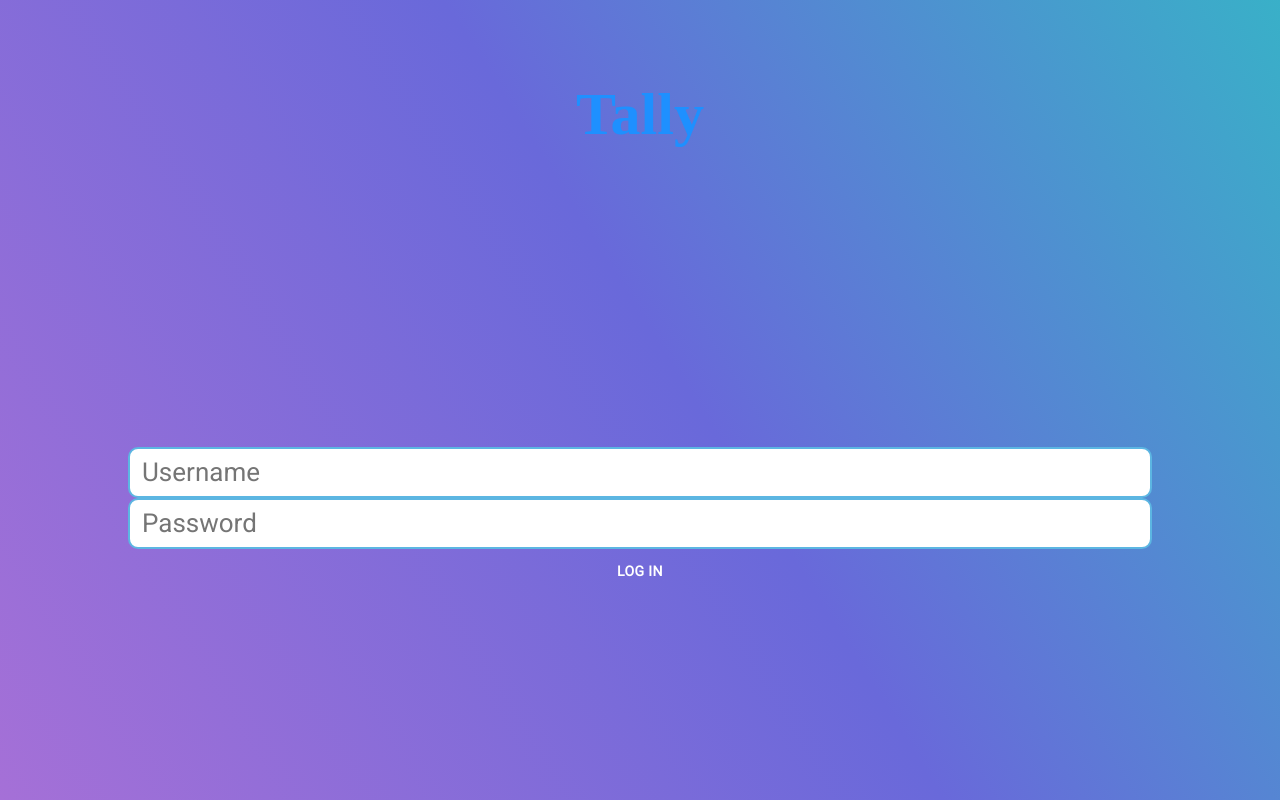
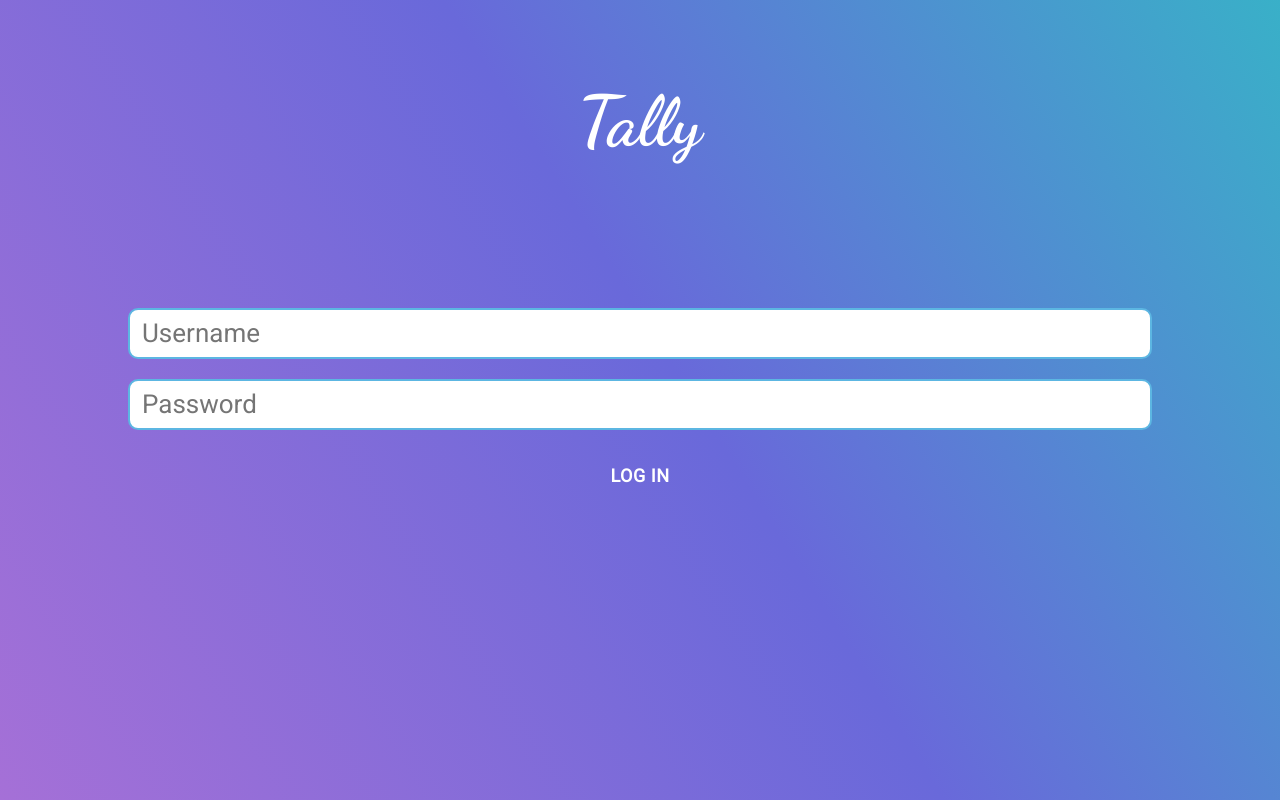
Before and after one commit to MGS1993/Tally, a React (Create React App) app: page / in a window 1280 px wide. Built offline with nearby package versions, Linux system fonts and the light colour scheme.

Commit message:
started impl validation with yup.

```diff
--- a/package.json
+++ b/package.json
@@ -6,6 +6,7 @@
     "@craco/craco": "^6.4.3",
     "@emotion/react": "^11.7.1",
     "@emotion/styled": "^11.6.0",
+    "@hookform/resolvers": "^2.8.8",
     "@mui/icons-material": "^5.2.5",
     "@mui/material": "^5.2.5",
     "@mui/styled-engine-sc": "^5.1.0",
@@ -22,7 +23,8 @@
     "recharts": "^2.1.9",
     "styled-components": "^5.3.3",
     "uuid": "^8.3.2",
-    "web-vitals": "^1.1.2"
+    "web-vitals": "^1.1.2",
+    "yup": "^0.32.11"
   },
   "scripts": {
     "start": "craco start",
--- a/src/Pages/LoginPage.js
+++ b/src/Pages/LoginPage.js
@@ -9,21 +9,31 @@ import { InputWrapper, StyledInput } from "../components/styles/Menu.styled";
 import { FormSubmitBtn } from "../components/styles/Button.styled";
 import { login } from "../util/auth";
 import AuthContext from "../auth/context";
+import loginSchema from "../Validations/LoginValidation";
+import { yupResolver } from "@hookform/resolvers/yup";
 
+//TODO finish login validation errors
 const LoginPage = () => {
   const authContext = useContext(AuthContext);
-  const { register, handleSubmit } = useForm();
+  const {
+    register,
+    handleSubmit,
+    // formState: { errors },
+  } = useForm({
+    resolver: yupResolver(loginSchema),
+  });
 
-  const loginFunction = async (payload) => {
-    const { response, data } = await login(payload);
-    if (response.status === 200) {
-      console.log("Successfully logged in");
+  const loginFunction = async (formData) => {
+    const { response, data } = await login(formData);
+    // if (response.status === 200) {
+    //   localStorage.setItem("user", JSON.stringify(data));
+    //   authContext.setUser(data);
+    // }
 
-      localStorage.setItem("user", JSON.stringify(data));
-      authContext.setUser(data);
-    }
+    // console.log("response:", response);
+    // console.log("data:", data);
   };
-
+  // console.log(errors);
   return (
     <LoginContainer>
       <Title>
@@ -35,7 +45,7 @@ const LoginPage = () => {
             type="text"
             placeholder="Username"
             name="username"
-            {...register("username", { required: true })}
+            {...register("username")}
           />
         </InputWrapper>
         <InputWrapper>
@@ -43,7 +53,7 @@ const LoginPage = () => {
             type="password"
             placeholder="Password"
             name="password"
-            {...register("password", { required: true })}
+            {...register("password")}
           />
         </InputWrapper>
         <FormSubmitBtn type="submit">Log In</FormSubmitBtn>
--- /dev/null
+++ b/src/Validations/LoginValidation.js
@@ -0,0 +1,11 @@
+import * as yup from "yup";
+
+const loginSchema = yup.object().shape({
+  username: yup.string().required("Username is required"),
+  password: yup
+    .string()
+    .min(4, "Password must contain at least 4 characters")
+    .required("Password is required"),
+});
+
+export default loginSchema;
--- a/src/components/styles/LoginPage.styled.js
+++ b/src/components/styles/LoginPage.styled.js
@@ -1,13 +1,12 @@
 import styled from "styled-components";
 
 export const Title = styled.div`
-  @import url("https://fonts.googleapis.com/css2?family=Anton&family=Dancing+Script:wght@700&display=swap");
   position: absolute;
   font-family: "Dancing Script", cursive;
   left: 0;
   right: 0;
-  font-size: 30px;
-  color: dodgerblue;
+  font-size: 35px;
+  color: white;
   margin-left: 0;
   margin-right: 0;
   width: 200px;
@@ -34,6 +33,15 @@ export const LoginContainer = styled.div`
 export const LoginForm = styled.form`
   display: flex;
   flex-direction: column;
-  margin-top: 30vh;
+  /* margin-top: 30vh; */
   width: 80vw;
+
+  div {
+    margin: 10px 0px;
+  }
+
+  button {
+    font-size: 18px;
+    margin-top: 10px;
+  }
 `;
--- a/src/index.css
+++ b/src/index.css
@@ -1,3 +1,4 @@
+@import url("https://fonts.googleapis.com/css2?family=Anton&family=Dancing+Script:wght@700&display=swap");
 body {
   margin: 0;
   padding: 0;
```
Also changed, not shown: 1 other file (tests, documents, lock files or other folders).
